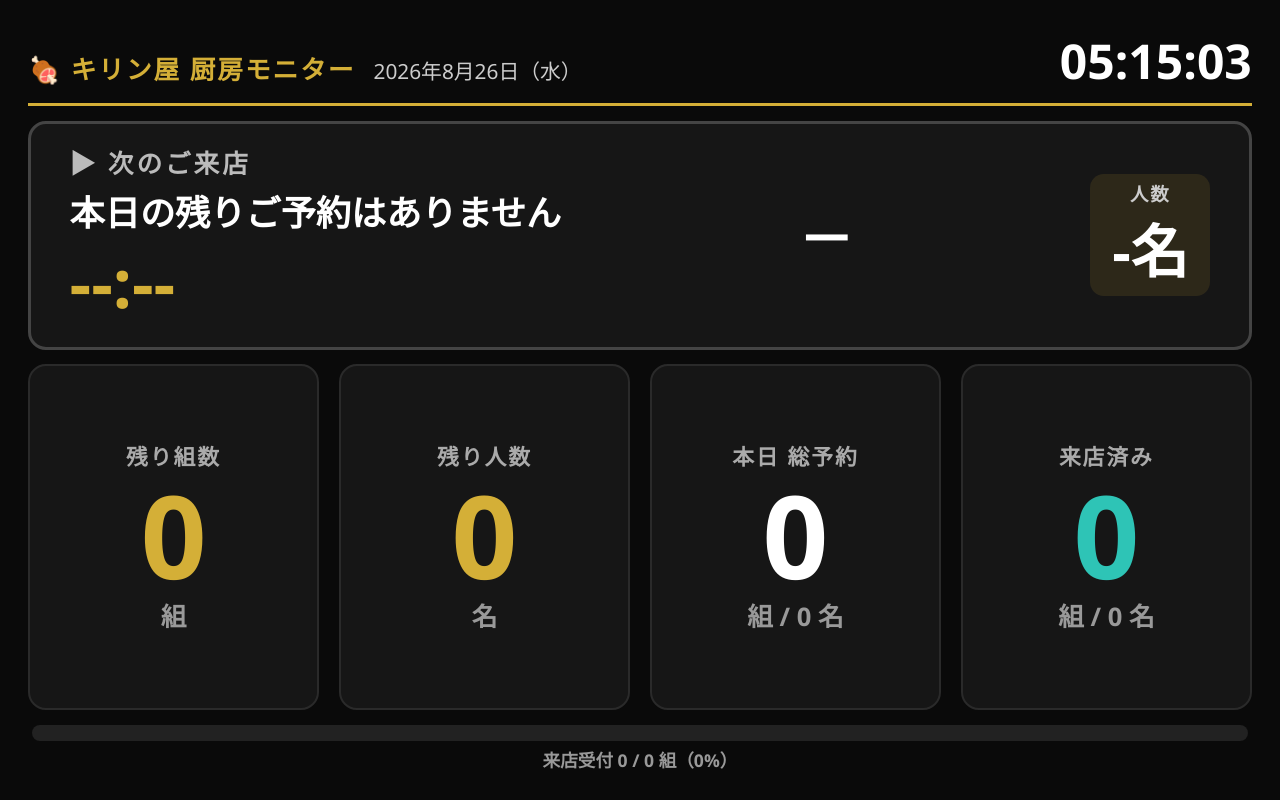
After one commit to yakinikuamiami417-sys/reservation_system, a Flask app: page /kitchen-monitor in a window 1280 px wide. The commit adds this page. Run offline with Flask 3, Linux system fonts and the light colour scheme; data that the repository does not hold is empty.

Commit message:
feat: 常連マーク機能、厨房用リアルタイムモニター、0歳児ベビーベッド指示を追加
- is_regular列を新設し、手動フラグと来店3回以上の自動判定を合成した
  常連バッジ（⭐）をタイムテーブル・一覧・詳細・クイックモーダルに表示。
  予約フォームでは電話番号/氏名入力時に過去履歴から自動でON提案する
- /kitchen-monitor を新設。次のご来店（あと◯分/人数）・残り組数人数・
  本日総予約・来店済みを大型フォントで表示し、20秒ごとに自動更新
- staff_prep_instructions() に0歳児検知ルールを追加し、
  「🛏️ ベビーベッドの用意」を表示。スマート入力欄も「赤ちゃん」等の
  言い回しから年齢指定なしで0歳児連れを自動検出するようにした

```diff
--- a/app.py
+++ b/app.py
@@ -18,7 +18,7 @@ from database import (
 )
 from logic import (
     assign_seats, check_time_conflict, get_table_status, get_seat_map_status,
-    get_customer_history, aggregate_customer_ranking,
+    get_customer_history, aggregate_customer_ranking, customer_key,
     match_pos_sale_groups, TABLES
 )
 import pos_import as posimp
@@ -147,6 +147,8 @@ def staff_prep_instructions(res: dict) -> list:
     out = []
     ages = [c.get('age') for c in (res.get('children_info') or []) if isinstance(c, dict) and c.get('age') is not None]
 
+    if any(a == 0 for a in ages):
+        out.append({'icon': '🛏️', 'text': 'ベビーベッドの用意', 'reason': '0歳の赤ちゃんがいます'})
     if any(a <= 12 for a in ages):
         out.append({'icon': '🍶', 'text': '子供のタレを用意', 'reason': '小学生以下のお子様がいます'})
     if any(a <= 3 for a in ages):
@@ -161,12 +163,30 @@ def staff_prep_instructions(res: dict) -> list:
 
     return out
 
+# ============================================================
+# 常連マーク（手動フラグ is_regular OR 来店回数による自動判定）
+# ============================================================
+REGULAR_VISIT_THRESHOLD = 3  # 累計来店（予約）回数がこれ以上で自動的に「常連」扱い
+
+def _mark_regular_customers(reservations: list) -> list:
+    """
+    予約リストの各要素に is_regular_effective（手動フラグ or 自動判定）を付与する。
+    リストは in-place で変更され、そのまま戻り値としても返す。
+    """
+    all_res = get_all_reservations(include_cancelled=False)
+    ranking = aggregate_customer_ranking(all_res)
+    regular_keys = {c['key'] for c in ranking if c['visit_count'] >= REGULAR_VISIT_THRESHOLD}
+    for r in reservations:
+        r['is_regular_effective'] = bool(r.get('is_regular')) or (customer_key(r) in regular_keys)
+    return reservations
+
 # Jinja2グローバル関数
 app.jinja_env.globals['jp_date'] = jp_date
 app.jinja_env.globals['SPECIAL_TAGS'] = SPECIAL_TAGS
 app.jinja_env.globals['SPECIAL_TAG_CHOICES'] = SPECIAL_TAG_CHOICES
 app.jinja_env.globals['active_special_tags'] = active_special_tags
 app.jinja_env.globals['staff_prep_instructions'] = staff_prep_instructions
+app.jinja_env.globals['REGULAR_VISIT_THRESHOLD'] = REGULAR_VISIT_THRESHOLD
 
 # ============================================================
 # ルート: トップ（日次一覧）
@@ -181,6 +201,7 @@ def index():
         target_date = target_dt.isoformat()
 
     reservations = get_reservations_by_date(target_date)
+    _mark_regular_customers(reservations)
     table_status = get_table_status(reservations)
     cancelled    = get_cancelled_reservations_by_date(target_date)
 
@@ -257,6 +278,8 @@ def view_reservation(rid):
         return redirect(url_for('trash_page'))
     all_res = get_all_reservations(include_cancelled=False)
     history = get_customer_history(res['name'], res['phone'], all_res, exclude_id=rid)
+    # 自分自身を含めた累計来店回数で常連判定（他画面の判定基準と統一）
+    res['is_regular_effective'] = bool(res.get('is_regular')) or (history['visit_count'] + 1 >= REGULAR_VISIT_THRESHOLD)
     return render_template('detail.html', reservation=res, tables=TABLES, history=history)
 
 # ============================================================
@@ -410,6 +433,7 @@ def timetable():
         target_date = target_dt.isoformat()
 
     reservations = get_reservations_by_date(target_date)
+    _mark_regular_customers(reservations)
 
     # ── インターバル圧縮 px変換 ──
     lunch_end_min    = (LUNCH_END_HOUR   - OPEN_HOUR) * 60   # 180
@@ -736,6 +760,71 @@ def reservations_print_view():
     )
 
 # ============================================================
+# 厨房用モニターモード（本日の状況をリアルタイム大画面表示）
+# ============================================================
+def _kitchen_monitor_data() -> dict:
+    """厨房モニター画面が表示する本日の集計データを計算する。常に「今日」基準。"""
+    today = date.today()
+    today_str = today.isoformat()
+    now = datetime.now()
+
+    reservations = get_reservations_by_date(today_str)  # キャンセルは含まれない
+
+    total_groups = len(reservations)
+    total_people = sum(r['total_people'] for r in reservations)
+    visited      = [r for r in reservations if r['status'] == 'visited']
+    visited_groups = len(visited)
+    visited_people = sum(r['total_people'] for r in visited)
+
+    upcoming = [r for r in reservations if r['status'] != 'visited']
+    upcoming.sort(key=lambda r: r['time_slot'])
+
+    def _to_dt(r):
+        h, m = map(int, r['time_slot'].split(':'))
+        return datetime(today.year, today.month, today.day, h, m)
+
+    next_res = None
+    for r in upcoming:
+        rt = _to_dt(r)
+        if rt >= now:
+            next_res = {
+                'name':          r['name'],
+                'time_slot':     r['time_slot'],
+                'total_people':  r['total_people'],
+                'minutes_until': round((rt - now).total_seconds() / 60),
+            }
+            break
+    if next_res is None and upcoming:
+        r = upcoming[0]
+        rt = _to_dt(r)
+        next_res = {
+            'name':          r['name'],
+            'time_slot':     r['time_slot'],
+            'total_people':  r['total_people'],
+            'minutes_until': round((rt - now).total_seconds() / 60),  # 負の値＝来店予定時刻超過
+        }
+
+    return {
+        'date_display':    jp_date(today),
+        'now':             now.strftime('%H:%M'),
+        'total_groups':    total_groups,
+        'total_people':    total_people,
+        'visited_groups':  visited_groups,
+        'visited_people':  visited_people,
+        'remaining_groups': total_groups - visited_groups,
+        'remaining_people': total_people - visited_people,
+        'next':            next_res,
+    }
+
+@app.route('/kitchen-monitor')
+def kitchen_monitor():
+    return render_template('kitchen_monitor.html', data=_kitchen_monitor_data())
+
+@app.route('/api/kitchen-monitor-data')
+def api_kitchen_monitor_data():
+    return jsonify(_kitchen_monitor_data())
+
+# ============================================================
 # API: リアルタイム競合チェック & 席提案
 # ============================================================
 @app.route('/api/check', methods=['POST'])
@@ -778,6 +867,11 @@ def api_get_reservation(rid):
     if not res:
         return jsonify({'error': '見つかりません'}), 404
     # assigned_tables / children_info はすでにリスト型で返ってくる
+    all_res = get_all_reservations(include_cancelled=False)
+    ranking = aggregate_customer_ranking(all_res)
+    key = customer_key(res)
+    entry = next((c for c in ranking if c['key'] == key), None)
+    res['is_regular_effective'] = bool(res.get('is_regular')) or (bool(entry) and entry['visit_count'] >= REGULAR_VISIT_THRESHOLD)
     return jsonify(res)
 
 
@@ -1379,6 +1473,7 @@ def _parse_form(req, edit_id=None) -> tuple[dict, str | None]:
             'duration_minutes':  int(f.get('duration_minutes', 105)),
             'private_room':      1 if 'private_room' in f else 0,
             'is_vip':            1 if 'is_vip' in f else 0,
+            'is_regular':        1 if 'is_regular' in f else 0,
             'is_group':          1 if total >= 8 else 0,
             'budget_per_person': int(f['budget_per_person']) if f.get('budget_per_person', '').strip() else None,
             'needs_type':        f.get('needs_type') or None,
--- a/templates/detail.html
+++ b/templates/detail.html
@@ -52,6 +52,11 @@
     <div class="card-header py-3 d-flex align-items-center gap-2 flex-wrap">
       <span class="badge-time fs-6">{{ reservation.time_slot }}</span>
       <h5 class="mb-0 ms-1">{{ reservation.name }} 様</h5>
+      {% if reservation.is_regular_effective %}
+        <span class="badge fs-6" style="background:#b8860b; color:#fff" title="累計来店{{ REGULAR_VISIT_THRESHOLD }}回以上、または手動設定">
+          <i class="bi bi-star-fill me-1"></i>⭐ 常連
+        </span>
+      {% endif %}
       {% if reservation.is_vip %}
         <span class="badge badge-vip fs-6"><i class="bi bi-star-fill me-1"></i>VIP</span>
       {% endif %}
--- a/templates/index.html
+++ b/templates/index.html
@@ -72,6 +72,7 @@
               <div class="flex-grow-1 min-width-0">
                 <div class="d-flex align-items-center flex-wrap gap-2 mb-1">
                   <strong class="fs-4">{{ res.name }} 様</strong>
+                  {% if res.is_regular_effective %}<span class="badge" style="font-size:.85rem; background:#b8860b; color:#fff"><i class="bi bi-star-fill me-1"></i>⭐ 常連</span>{% endif %}
                   {% if res.status == 'visited' %}<span class="badge bg-success" style="font-size:.85rem"><i class="bi bi-check-circle-fill me-1"></i>来店済み</span>{% endif %}
                   {% if res.is_vip    %}<span class="badge badge-vip" style="font-size:.85rem"><i class="bi bi-star-fill me-1"></i>VIP</span>{% endif %}
                   {% if res.is_group  %}<span class="badge badge-group text-white" style="font-size:.85rem"><i class="bi bi-people-fill me-1"></i>団体</span>{% endif %}
--- /dev/null
+++ b/templates/kitchen_monitor.html
@@ -0,0 +1,232 @@
+<!DOCTYPE html>
+<html lang="ja">
+<head>
+  <meta charset="UTF-8">
+  <meta name="viewport" content="width=device-width, initial-scale=1">
+  <title>厨房モニター — キリン屋</title>
+  <style>
+    :root {
+      --gold: #d4af37;
+      --green: #2ec4b6;
+      --red: #e63946;
+      --bg: #0a0a0a;
+      --panel: #161616;
+    }
+    * { box-sizing: border-box; margin: 0; padding: 0; }
+    html, body {
+      height: 100%; background: var(--bg); color: #fff;
+      font-family: "BIZ UDPGothic", "Yu Gothic UI", "Meiryo", "Hiragino Sans",
+                   "Hiragino Kaku Gothic ProN", "Segoe UI", sans-serif;
+      overflow: hidden;
+    }
+    .wrap {
+      height: 100vh; display: flex; flex-direction: column;
+      padding: clamp(14px, 2.2vw, 32px);
+      gap: clamp(12px, 1.8vh, 24px);
+    }
+
+    /* ヘッダー */
+    .hdr {
+      display: flex; align-items: baseline; justify-content: space-between;
+      border-bottom: 3px solid var(--gold); padding-bottom: 10px;
+      flex-wrap: wrap; gap: 8px;
+    }
+    .hdr .title { font-size: clamp(1.1rem, 2.2vw, 1.6rem); font-weight: 800; color: var(--gold); letter-spacing: 2px; }
+    .hdr .date  { font-size: clamp(1rem, 1.8vw, 1.3rem); color: #ccc; margin-left: 14px; }
+    .hdr .clock { font-size: clamp(1.8rem, 4vw, 3rem); font-weight: 800; font-variant-numeric: tabular-nums; }
+
+    /* 次のご来店（最優先で最も大きく） */
+    .next-box {
+      background: var(--panel); border: 3px solid var(--gold); border-radius: 18px;
+      padding: clamp(14px, 2.4vh, 28px) clamp(18px, 3vw, 40px);
+      display: flex; align-items: center; justify-content: space-between; flex-wrap: wrap;
+      gap: clamp(10px, 2vw, 24px);
+    }
+    .next-box.overdue { border-color: var(--red); animation: pulse-overdue 1.4s ease-in-out infinite; }
+    .next-box.empty   { border-color: #444; }
+    @keyframes pulse-overdue {
+      0%,100% { box-shadow: 0 0 0 0 rgba(230,57,70,.55); }
+      50%      { box-shadow: 0 0 0 14px rgba(230,57,70,0); }
+    }
+    .next-label { font-size: clamp(1.1rem, 2.2vw, 1.6rem); font-weight: 700; color: #bbb; letter-spacing: 3px; }
+    .next-name  { font-size: clamp(1.4rem, 3vw, 2.2rem); font-weight: 800; margin-top: 4px; }
+    .next-time  { font-size: clamp(2.4rem, 6vw, 4.2rem); font-weight: 900; font-variant-numeric: tabular-nums; color: var(--gold); }
+    .next-countdown { font-size: clamp(1.8rem, 4.5vw, 3.4rem); font-weight: 900; text-align: center; }
+    .next-countdown .num { font-variant-numeric: tabular-nums; }
+    .next-countdown.overdue-text { color: var(--red); }
+    .next-people {
+      font-size: clamp(2rem, 5vw, 3.6rem); font-weight: 900; text-align: center;
+      background: rgba(212,175,55,.12); border-radius: 14px; padding: 6px 22px;
+    }
+    .next-people small { display: block; font-size: .32em; font-weight: 700; color: #ccc; letter-spacing: 2px; }
+
+    /* カウンター群 */
+    .counters {
+      flex: 1; display: grid; grid-template-columns: repeat(4, 1fr);
+      gap: clamp(10px, 1.6vw, 20px); min-height: 0;
+    }
+    .ctile {
+      background: var(--panel); border-radius: 18px;
+      display: flex; flex-direction: column; align-items: center; justify-content: center;
+      border: 2px solid #2a2a2a;
+    }
+    .ctile .label {
+      font-size: clamp(1rem, 1.7vw, 1.4rem); font-weight: 700; color: #aaa;
+      letter-spacing: 2px; margin-bottom: 6px;
+    }
+    .ctile .value {
+      font-size: clamp(3.2rem, 9vw, 7.5rem); font-weight: 900; line-height: 1;
+      font-variant-numeric: tabular-nums;
+    }
+    .ctile .unit { font-size: clamp(1.1rem, 2vw, 1.6rem); font-weight: 700; color: #999; margin-top: 4px; }
+    .ctile.remaining .value { color: var(--gold); }
+    .ctile.remaining-people .value { color: var(--gold); }
+    .ctile.total .value { color: #fff; }
+    .ctile.visited .value { color: var(--green); }
+
+    /* 進捗バー */
+    .progress-wrap { padding: 0 4px; }
+    .progress-bar-bg { background: #222; border-radius: 20px; height: clamp(14px, 2vh, 22px); overflow: hidden; }
+    .progress-bar-fg { background: linear-gradient(90deg, var(--green), #21a99d); height: 100%; width: 0%; transition: width 1s ease; }
+    .progress-label { text-align: center; font-size: clamp(.9rem, 1.4vw, 1.1rem); color: #999; margin-top: 6px; font-weight: 600; }
+
+    .offline-note {
+      position: fixed; bottom: 10px; right: 16px; font-size: .8rem; color: #666;
+    }
+  </style>
+</head>
+<body>
+
+<div class="wrap">
+
+  <div class="hdr">
+    <div>
+      <span class="title">🍖 キリン屋 厨房モニター</span>
+      <span class="date" id="dateDisplay">{{ data.date_display }}</span>
+    </div>
+    <div class="clock" id="clock">--:--</div>
+  </div>
+
+  <div class="next-box" id="nextBox">
+    <div>
+      <div class="next-label">▶ 次のご来店</div>
+      <div class="next-name" id="nextName">—</div>
+      <div class="next-time" id="nextTime">--:--</div>
+    </div>
+    <div class="next-countdown" id="nextCountdown">
+      <div class="num" id="nextCountdownNum">--</div>
+    </div>
+    <div class="next-people" id="nextPeopleBox">
+      <small>人数</small>
+      <span id="nextPeople">-</span>名
+    </div>
+  </div>
+
+  <div class="counters">
+    <div class="ctile remaining">
+      <div class="label">残り組数</div>
+      <div class="value" id="remainingGroups">-</div>
+      <div class="unit">組</div>
+    </div>
+    <div class="ctile remaining-people">
+      <div class="label">残り人数</div>
+      <div class="value" id="remainingPeople">-</div>
+      <div class="unit">名</div>
+    </div>
+    <div class="ctile total">
+      <div class="label">本日 総予約</div>
+      <div class="value" id="totalGroups">-</div>
+      <div class="unit" id="totalPeopleUnit">組 / - 名</div>
+    </div>
+    <div class="ctile visited">
+      <div class="label">来店済み</div>
+      <div class="value" id="visitedGroups">-</div>
+      <div class="unit" id="visitedPeopleUnit">組 / - 名</div>
+    </div>
+  </div>
+
+  <div class="progress-wrap">
+    <div class="progress-bar-bg"><div class="progress-bar-fg" id="progressBar"></div></div>
+    <div class="progress-label" id="progressLabel">来店受付 0 / 0 組</div>
+  </div>
+
+</div>
+
+<div class="offline-note" id="offlineNote" style="display:none">⚠️ データ取得に失敗しました。再試行中…</div>
+
+<script>
+const INITIAL_DATA = {{ data | tojson }};
+
+function renderClock() {
+  const now = new Date();
+  const hh = String(now.getHours()).padStart(2, '0');
+  const mm = String(now.getMinutes()).padStart(2, '0');
+  const ss = String(now.getSeconds()).padStart(2, '0');
+  document.getElementById('clock').textContent = `${hh}:${mm}:${ss}`;
+}
+setInterval(renderClock, 1000);
+renderClock();
+
+function renderData(data) {
+  document.getElementById('dateDisplay').textContent = data.date_display;
+
+  document.getElementById('remainingGroups').textContent = data.remaining_groups;
+  document.getElementById('remainingPeople').textContent = data.remaining_people;
+  document.getElementById('totalGroups').textContent     = data.total_groups;
+  document.getElementById('totalPeopleUnit').textContent = `組 / ${data.total_people} 名`;
+  document.getElementById('visitedGroups').textContent   = data.visited_groups;
+  document.getElementById('visitedPeopleUnit').textContent = `組 / ${data.visited_people} 名`;
+
+  const pct = data.total_groups > 0 ? Math.round(data.visited_groups / data.total_groups * 100) : 0;
+  document.getElementById('progressBar').style.width = pct + '%';
+  document.getElementById('progressLabel').textContent =
+    `来店受付 ${data.visited_groups} / ${data.total_groups} 組（${pct}%）`;
+
+  const box = document.getElementById('nextBox');
+  box.classList.remove('overdue', 'empty');
+  const countdownEl = document.getElementById('nextCountdown');
+  countdownEl.classList.remove('overdue-text');
+
+  if (!data.next) {
+    box.classList.add('empty');
+    document.getElementById('nextName').textContent = '本日の残りご予約はありません';
+    document.getElementById('nextTime').textContent = '--:--';
+    document.getElementById('nextCountdownNum').textContent = '－';
+    document.getElementById('nextPeople').textContent = '-';
+    return;
+  }
+
+  document.getElementById('nextName').textContent = data.next.name + ' 様';
+  document.getElementById('nextTime').textContent  = data.next.time_slot;
+  document.getElementById('nextPeople').textContent = data.next.total_people;
+
+  const m = data.next.minutes_until;
+  if (m < 0) {
+    box.classList.add('overdue');
+    countdownEl.classList.add('overdue-text');
+    document.getElementById('nextCountdownNum').innerHTML = `${Math.abs(m)}分超過`;
+  } else if (m === 0) {
+    document.getElementById('nextCountdownNum').textContent = 'まもなく';
+  } else {
+    document.getElementById('nextCountdownNum').innerHTML = `あと${m}分`;
+  }
+}
+
+async function pollData() {
+  try {
+    const r = await fetch('/api/kitchen-monitor-data', { cache: 'no-store' });
+    if (!r.ok) throw new Error('bad status');
+    const data = await r.json();
+    renderData(data);
+    document.getElementById('offlineNote').style.display = 'none';
+  } catch (e) {
+    document.getElementById('offlineNote').style.display = 'block';
+  }
+}
+
+renderData(INITIAL_DATA);
+setInterval(pollData, 20000);
+</script>
+
+</body>
+</html>
--- a/templates/timetable.html
+++ b/templates/timetable.html
@@ -240,6 +240,10 @@
 
           {% if res.status == 'visited' %}
           <span class="visited-check" title="来店済み"><i class="bi bi-check-lg"></i></span>
+          {% endif %}
+
+          {% if res.is_regular_effective %}
+          <span class="regular-star" title="⭐ 常連のお客様"><i class="bi bi-star-fill"></i></span>
           {% endif %}
 
           <!-- 回転バッジ & ギャップ表示 -->
@@ -595,6 +599,7 @@ function _qmPrepInstructions(res) {
   const out = [];
   const ages = (res.children_info || []).map(c => c.age).filter(a => a !== undefined && a !== null);
 
+  if (ages.some(a => a === 0)) out.push({ icon: '🛏️', text: 'ベビーベッドの用意', reason: '0歳の赤ちゃんがいます' });
   if (ages.some(a => a <= 12)) out.push({ icon: '🍶', text: '子供のタレを用意', reason: '小学生以下のお子様がいます' });
   if (ages.some(a => a <= 3))  out.push({ icon: '🍴', text: 'カトラリー・小さい取り皿・スプーン・フォークを用意', reason: '3歳以下のお子様がいます' });
 
@@ -664,6 +669,7 @@ function _buildQmInfo() {
     return `<span class="badge" style="background:${t.color};color:#fff">${t.icon} ${t.label}</span>`;
   }).join(' ');
   const badges = [
+    res.is_regular_effective ? '<span class="badge" style="background:#b8860b;color:#fff">⭐ 常連</span>' : '',
     res.status === 'visited' ? '<span class="badge bg-success"><i class="bi bi-check-circle-fill me-1"></i>来店済み</span>' : '',
     res.is_vip   ? '<span class="badge badge-vip">⭐ VIP</span>'    : '',
     res.is_group ? '<span class="badge badge-group text-white">👥 団体</span>' : '',
```
Also changed, not shown: database.py (+7 -3 lines), templates/base.html (+13 -0 lines), templates/form.html (+36 -2 lines).
